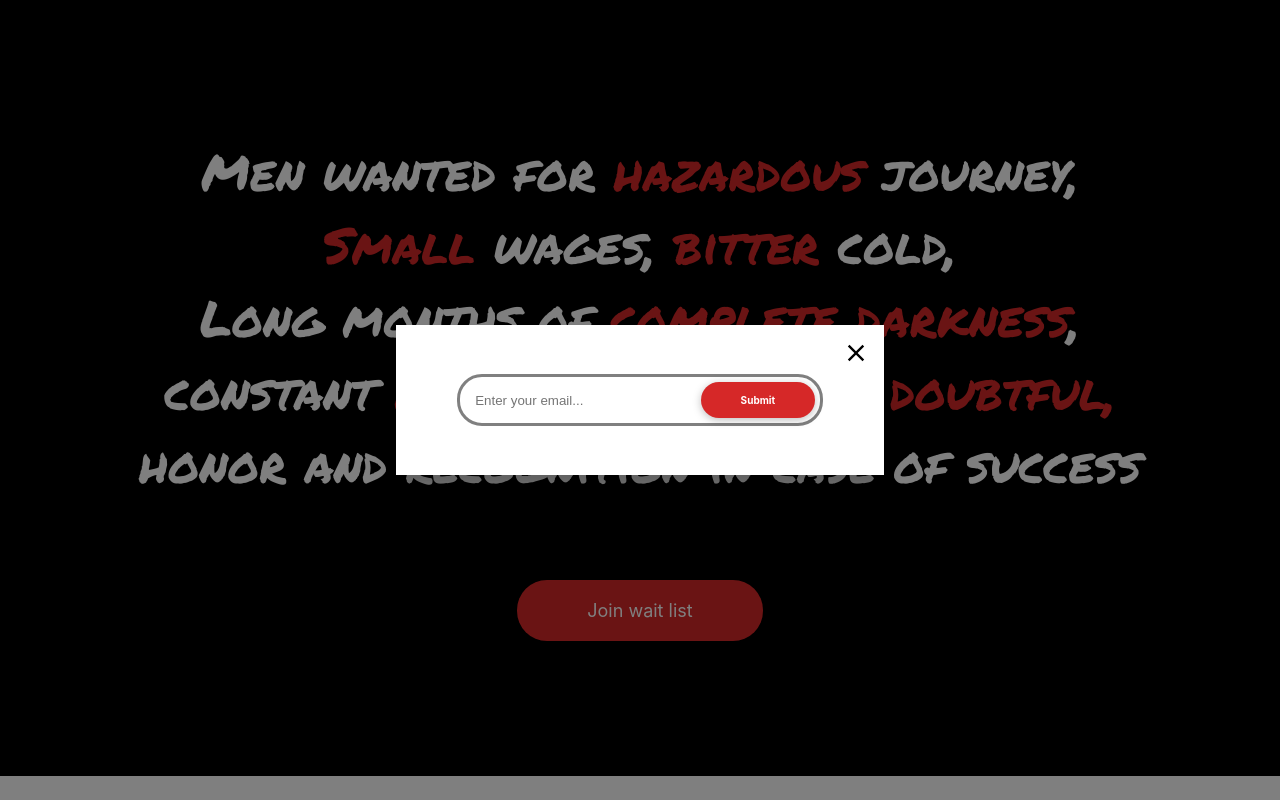
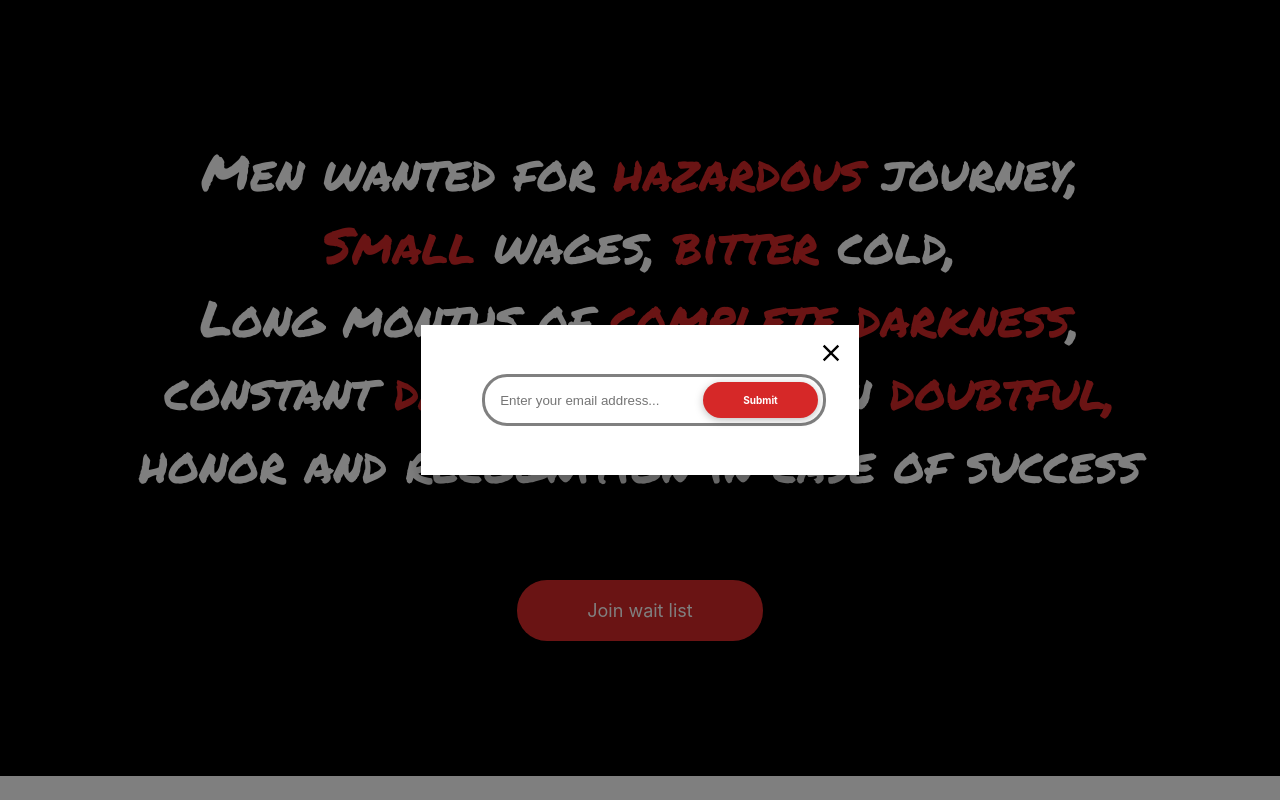
Before and after one commit to mbasing/endurance-expedition, a React (Create React App) app: page / in a window 1280 px wide. Both pictures are taken after a click on the button "Join wait list". Built offline with nearby package versions, Linux system fonts and the light colour scheme.

Commit message:
Customize scrollbar

```diff
--- a/src/components/LandingPage.jsx
+++ b/src/components/LandingPage.jsx
@@ -75,11 +75,10 @@ const LandingPage = () => {
         <div
           className="modal"
           style={{
-            borderRadius: "10px",
             padding: "10px 50px 30px",
             justifyContent: "center",
             backgroundColor: "white",
-            width: "350px",
+            width: "300px",
             margin: "auto",
             marginTop: "20px",
           }}
@@ -112,7 +111,7 @@ const LandingPage = () => {
                   }}
                   required
                   type="email"
-                  placeholder="Enter your email..."
+                  placeholder="Enter your email address..."
                   value={email}
                   onChange={(e) => {
                     setEmail(e.target.value);
--- a/src/index.css
+++ b/src/index.css
@@ -3,3 +3,18 @@
     margin: 0;
     padding: 0
 }
+
+::-webkit-scrollbar{
+    width: 10px;
+}
+
+::-webkit-scrollbar-track {
+    background: #f1f1f1;
+    box-shadow: inset 0 0 5px grey;
+    border-radius: 5px;
+}
+
+::-webkit-scrollbar-thumb {
+    background: #d62828;
+    border-radius: 10px;
+}
```
